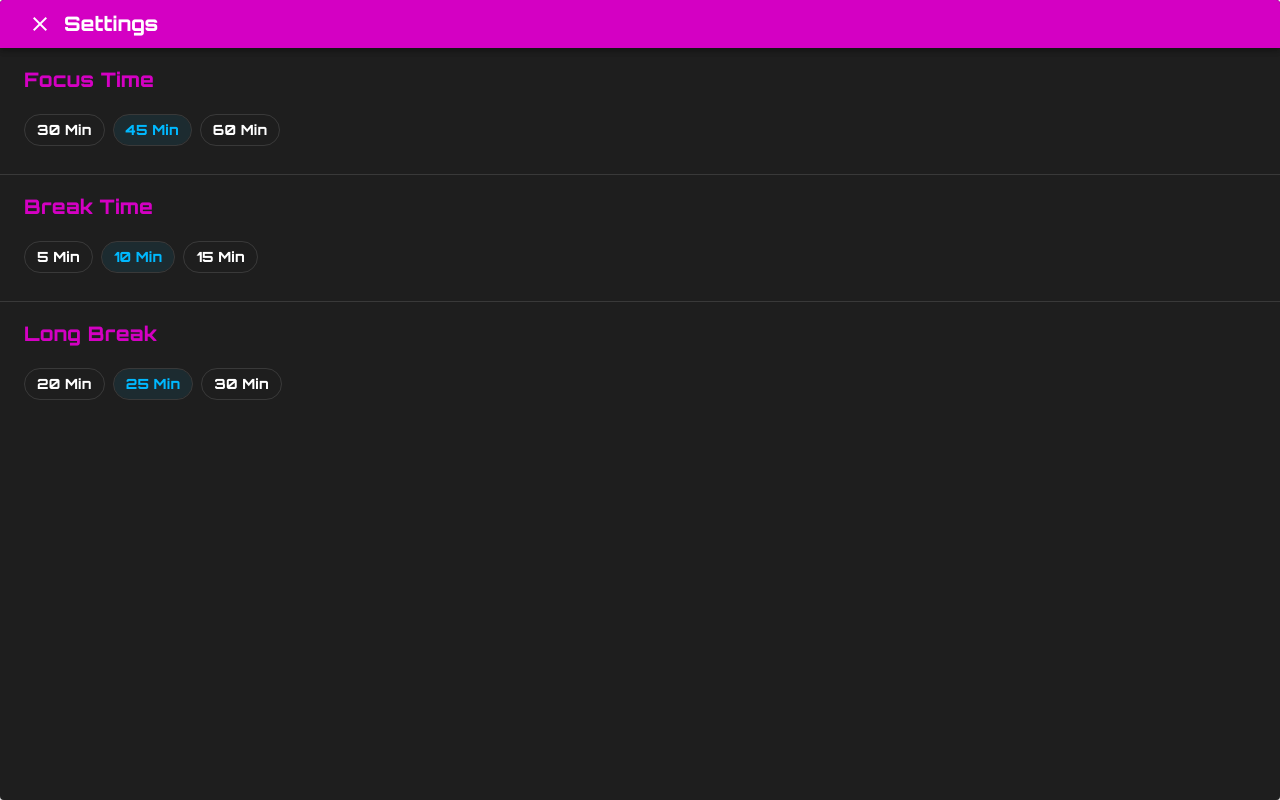
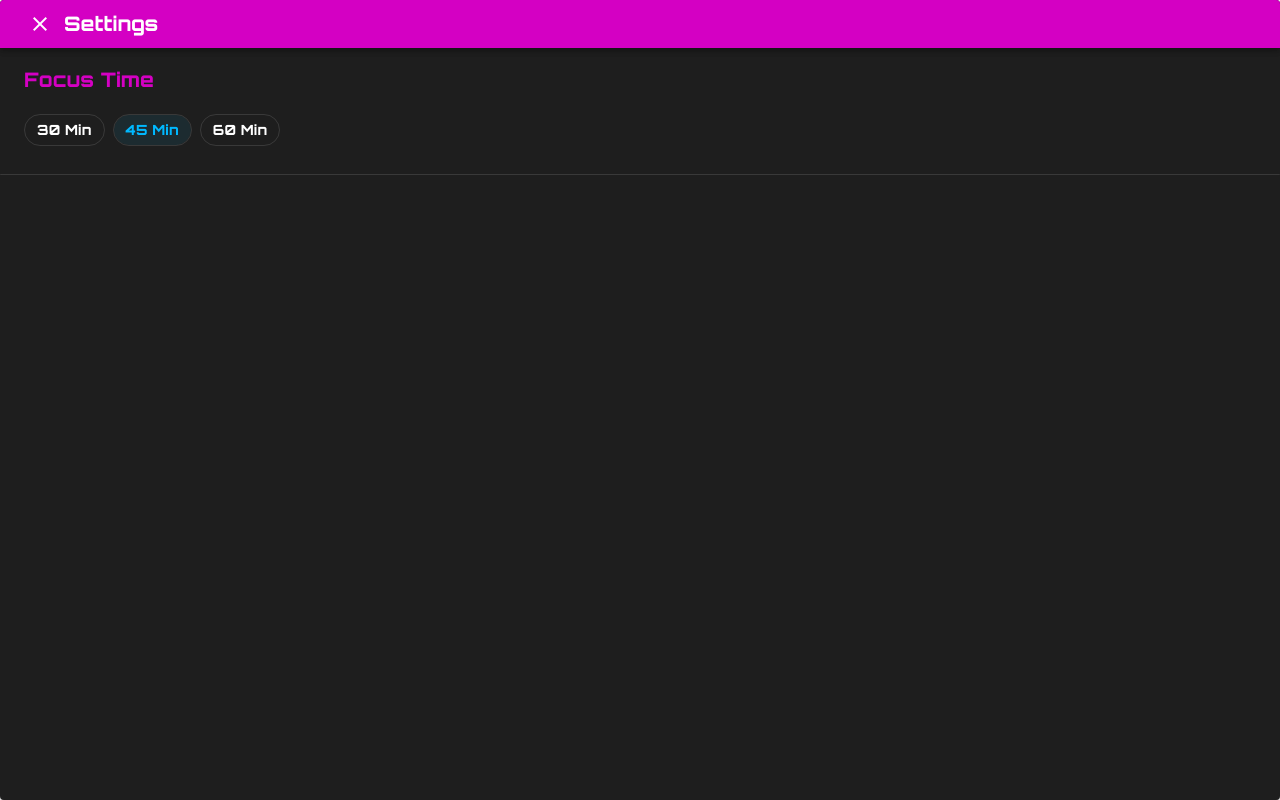
Before and after one commit to PilarCha/Vue-Pomodoro, a Vue app: page / in a window 1280 px wide. Built offline with nearby package versions, Linux system fonts and the light colour scheme.

Commit message:
Let us begin the big for loop obj

```diff
--- a/src/components/PickTime.vue
+++ b/src/components/PickTime.vue
@@ -36,6 +36,8 @@
           </v-btn>
           <v-toolbar-title>Settings</v-toolbar-title>
         </v-toolbar>
+
+
         <v-card-title
             style="color:var(--settings-pink)"
             >
@@ -57,27 +59,7 @@
         </v-card-text>
         <v-divider></v-divider>
 
-        <v-card-title
-            style="color:var(--settings-pink)"
-          >Break Time
-        </v-card-title>
-        <v-card-text>
-          <v-chip-group
-            v-model="breakSelection"
-            style="color:var(--mid-cyan)"
-            column
-          >
-            <v-chip outlined>5 Min</v-chip>
-
-            <v-chip outlined>10 Min</v-chip>
-
-            <v-chip outlined>15 Min</v-chip>
-
-          </v-chip-group>
-        </v-card-text>
-        <v-divider></v-divider>
-
-        <v-card-title
+        <!-- <v-card-title
           style="color:var(--settings-pink)"
           >Long Break
         </v-card-title>
@@ -94,7 +76,7 @@
             <v-chip outlined>30 Min</v-chip>
 
           </v-chip-group>
-        </v-card-text>
+        </v-card-text> -->
 
       </v-card>
     </v-dialog>
```
